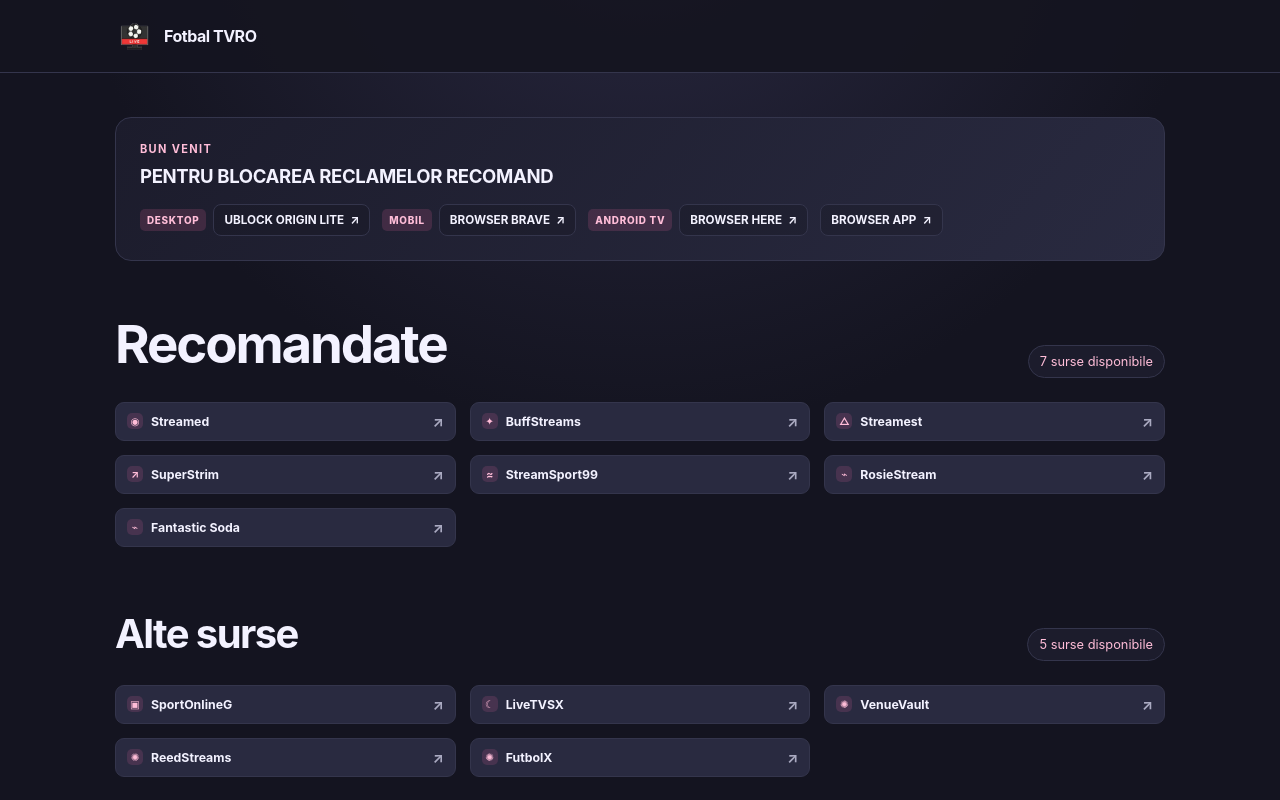
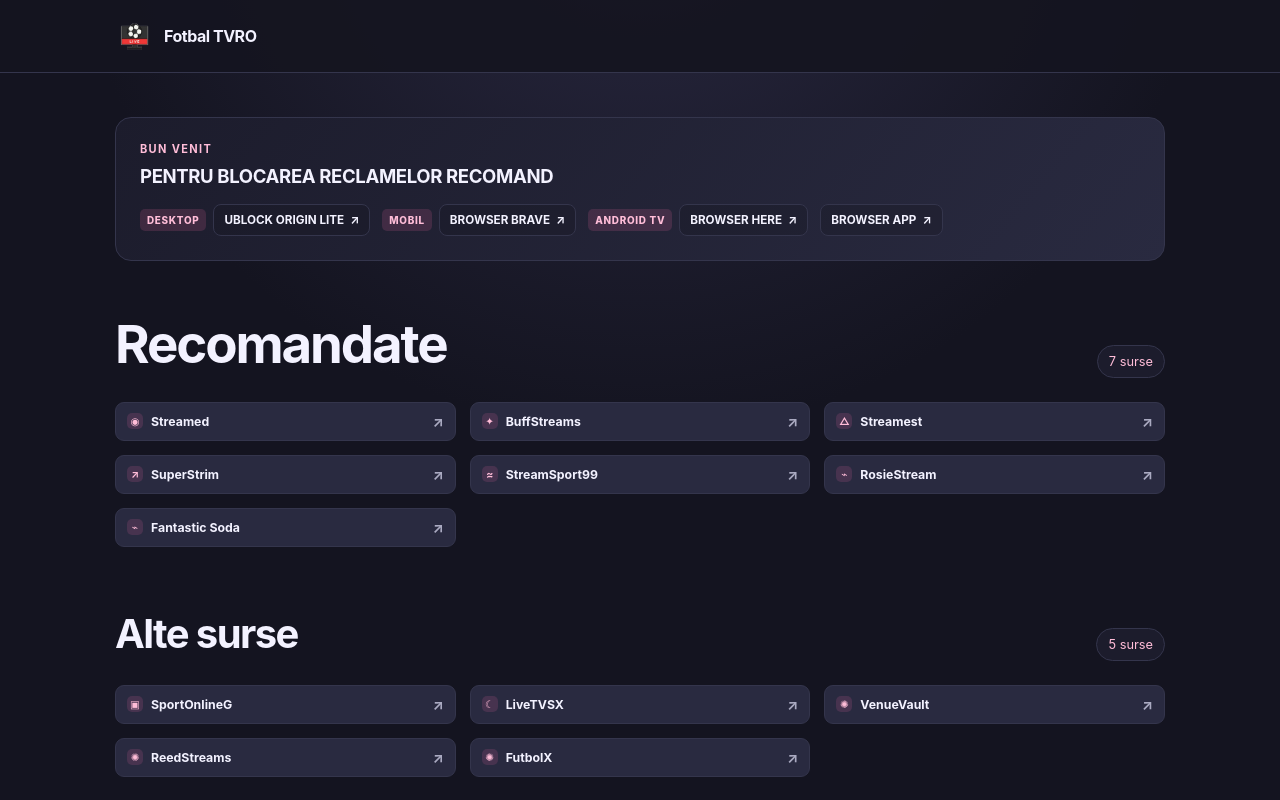
Before and after one commit to TZACANEL/fotbaltvro, a React (Vite) app: page / in a window 1280 px wide. Shown: the top 800 px of the page. Built offline with nearby package versions, Linux system fonts and the light colour scheme.

Commit message:
fix: update source count label for consistency in site configuration

```diff
--- a/src/data/content.js
+++ b/src/data/content.js
@@ -57,14 +57,14 @@ export const siteConfig = {
     title: "Recomandate",
     intro: "",
     displayedSourceCount: 7,
-    sourceCountLabel: "surse disponibile",
+    sourceCountLabel: "surse",
     emptyMessage: "Momentan nu sunt surse de afișat. Revino puțin mai târziu."
   },
 
   alwaysOnSection: {
     title: "Alte surse",
     intro: "",
-    sourceCountLabel: "surse disponibile",
+    sourceCountLabel: "surse",
     emptyMessage: "Momentan nu sunt alte surse configurate."
   },
 
```
